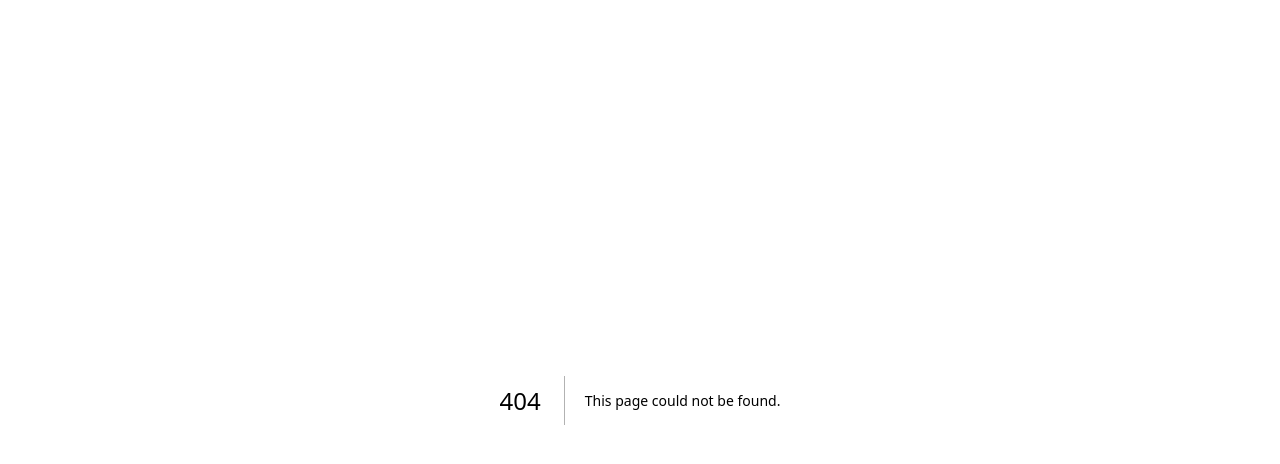
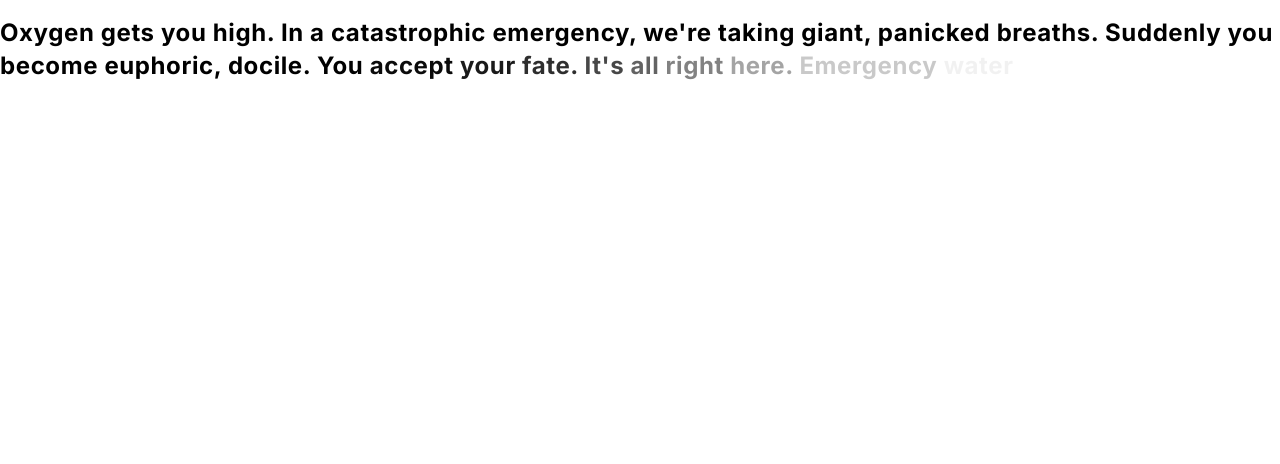
Before and after one commit to clin211/tailwindcss-learn, a Next.js app: page /text-generate-effect in a window 1280 px wide. Before the commit this address had no page. Shown: the top 464 px of the page. Built offline with nearby package versions, Linux system fonts and the light colour scheme.

Commit message:
feat: 添加文字生成效果

```diff
--- /dev/null
+++ b/src/app/text-generate-effect/page.tsx
@@ -0,0 +1,10 @@
+'use client';
+
+import { TextGenerateEffect } from '@/components/TextGenerateEffect';
+
+const words = `Oxygen gets you high. In a catastrophic emergency, we're taking giant, panicked breaths. Suddenly you become euphoric, docile. You accept your fate. It's all right here. Emergency water landing, six hundred miles an hour. Blank faces, calm as Hindu cows
+`;
+
+export default function TextGenerateEffectDemo() {
+    return <TextGenerateEffect words={words} />;
+}
--- /dev/null
+++ b/src/components/TextGenerateEffect.tsx
@@ -0,0 +1,53 @@
+'use client';
+import { useEffect } from 'react';
+import { motion, stagger, useAnimate } from 'framer-motion';
+import { cn } from '@/utils/cn';
+
+export const TextGenerateEffect = ({
+    words,
+    className,
+}: {
+    words: string;
+    className?: string;
+}) => {
+    const [scope, animate] = useAnimate();
+    let wordsArray = words.split(' ');
+    useEffect(() => {
+        animate(
+            'span',
+            {
+                opacity: 1,
+            },
+            {
+                duration: 2,
+                delay: stagger(0.2),
+            }
+        );
+    }, [scope.current]);
+
+    const renderWords = () => {
+        return (
+            <motion.div ref={scope}>
+                {wordsArray.map((word, idx) => {
+                    return (
+                        <motion.span
+                            key={word + idx}
+                            className="dark:text-white text-black opacity-0">
+                            {word}{' '}
+                        </motion.span>
+                    );
+                })}
+            </motion.div>
+        );
+    };
+
+    return (
+        <div className={cn('font-bold', className)}>
+            <div className="mt-4">
+                <div className=" dark:text-white text-black text-2xl leading-snug tracking-wide">
+                    {renderWords()}
+                </div>
+            </div>
+        </div>
+    );
+};
```
